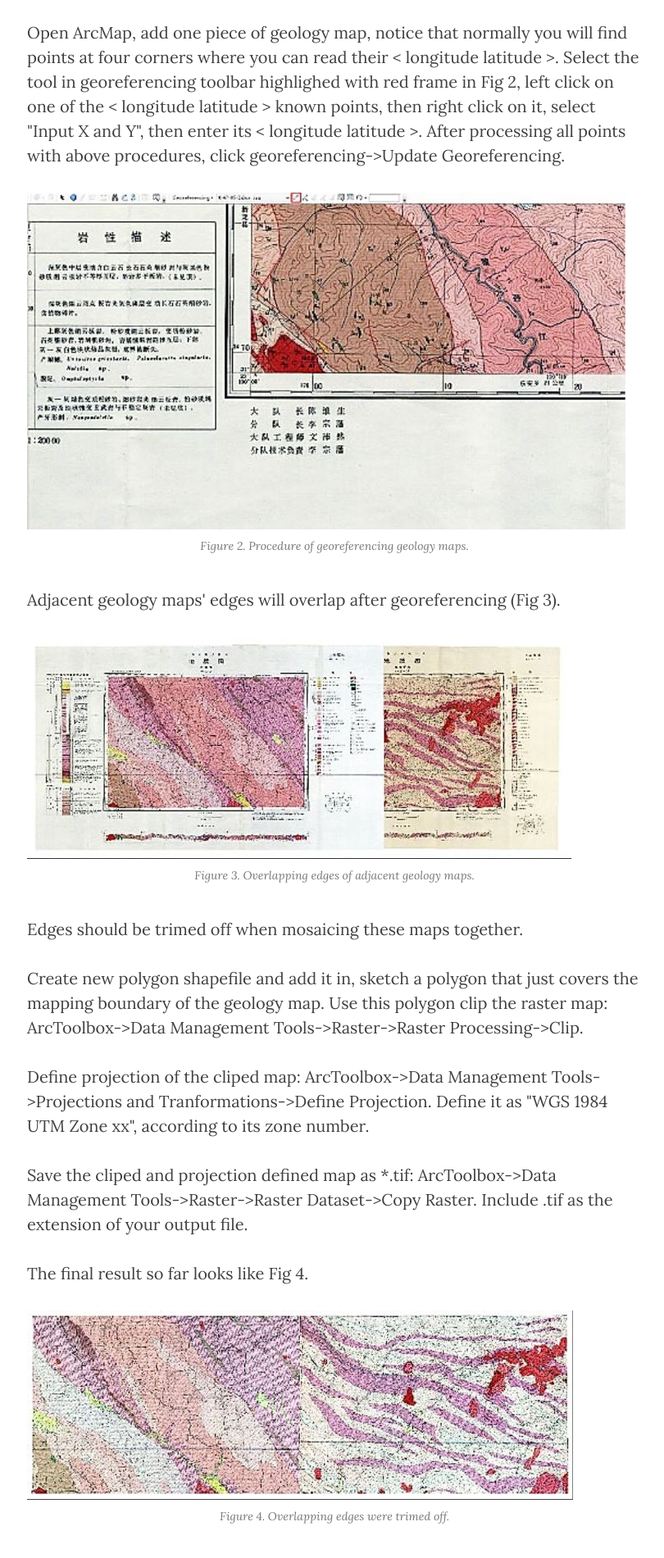
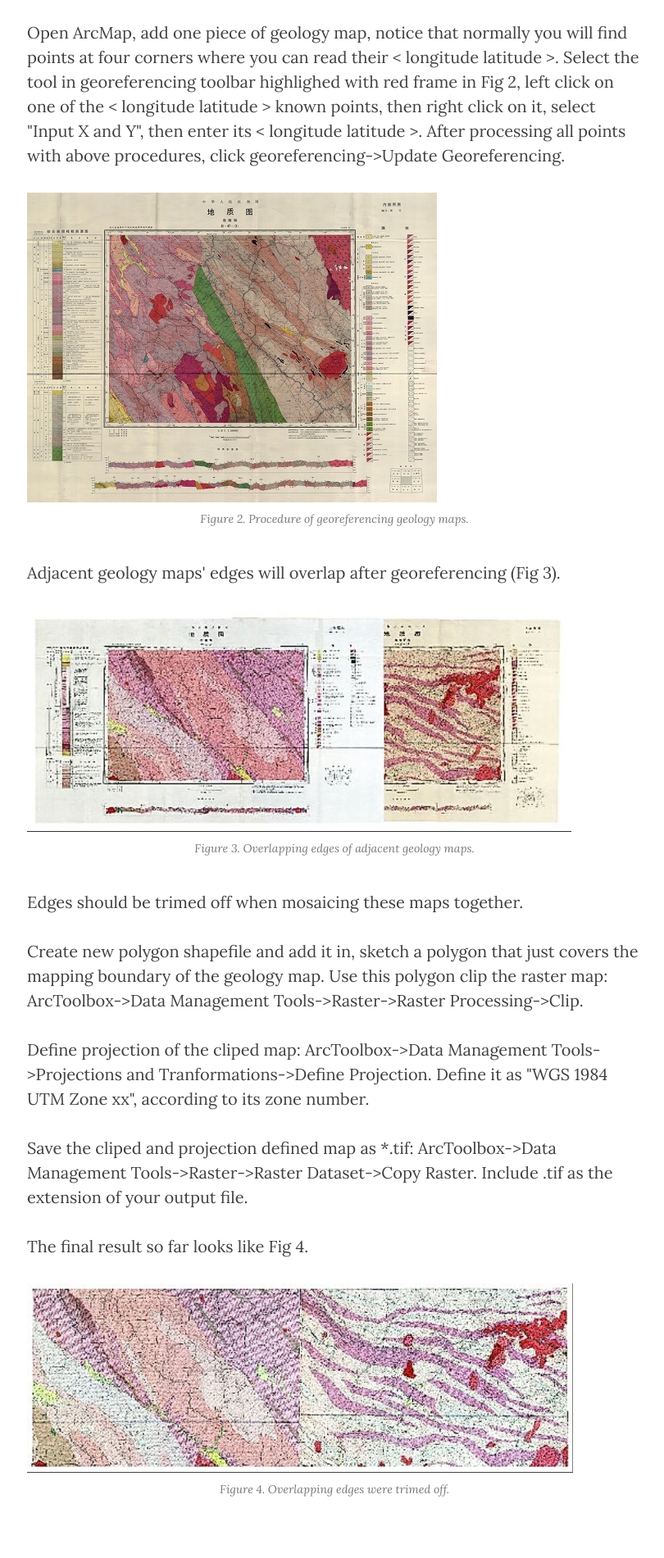
Before and after one commit to EricAlex/EricAlex.github.io, a Jekyll site: the page built from _posts/2016-01-07-006-use-geology-map-like-google-map.markdown, in a window 1280 px wide. Shown: the part 2316-4217 px from the top of the page at 82% size, without its empty margins (232-1042 px from the left). Built offline with Jekyll 4.4.1, drawn with Linux system fonts in a browser that asks for light colours; nearby versions of some CDN libraries; comment, search, counter and statistics services are not loaded.

Commit message:
Update 2016-01-07-006-use-geology-map-like-google-map.markdown

```diff
--- a/_posts/2016-01-07-006-use-geology-map-like-google-map.markdown
+++ b/_posts/2016-01-07-006-use-geology-map-like-google-map.markdown
@@ -48,7 +48,7 @@
 click georeferencing->Update Georeferencing.</p>
 
 <a href="#">
-    <img src="{{ site.baseurl }}/img/post-006/georeferencing.jpg" alt="Georeferencing">
+    <img src="{{ site.baseurl }}/img/post-006/geology-map.jpg" alt="Georeferencing">
 </a>
 <span class="caption text-muted">Figure 2. Procedure of georeferencing geology maps.</span>
 
```
